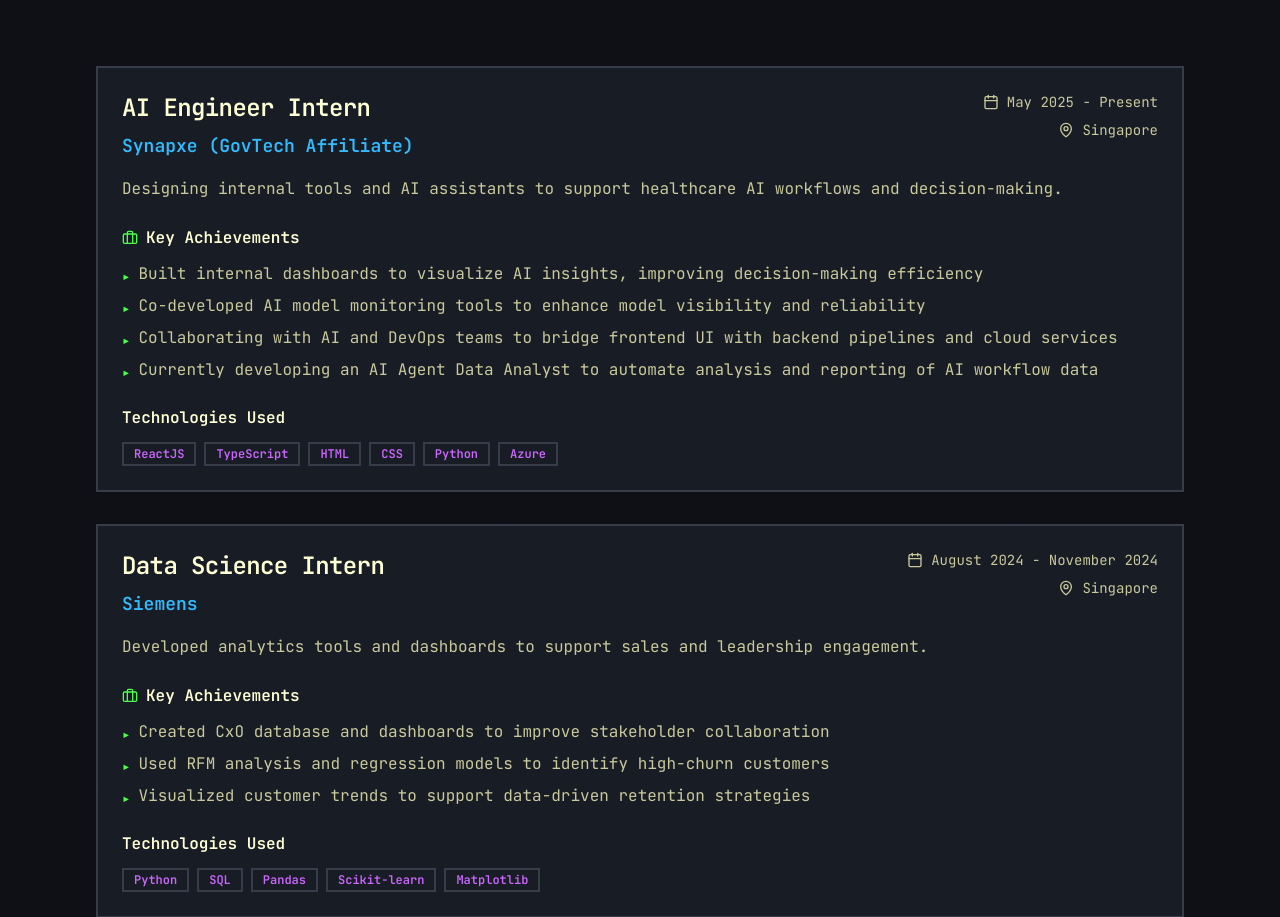
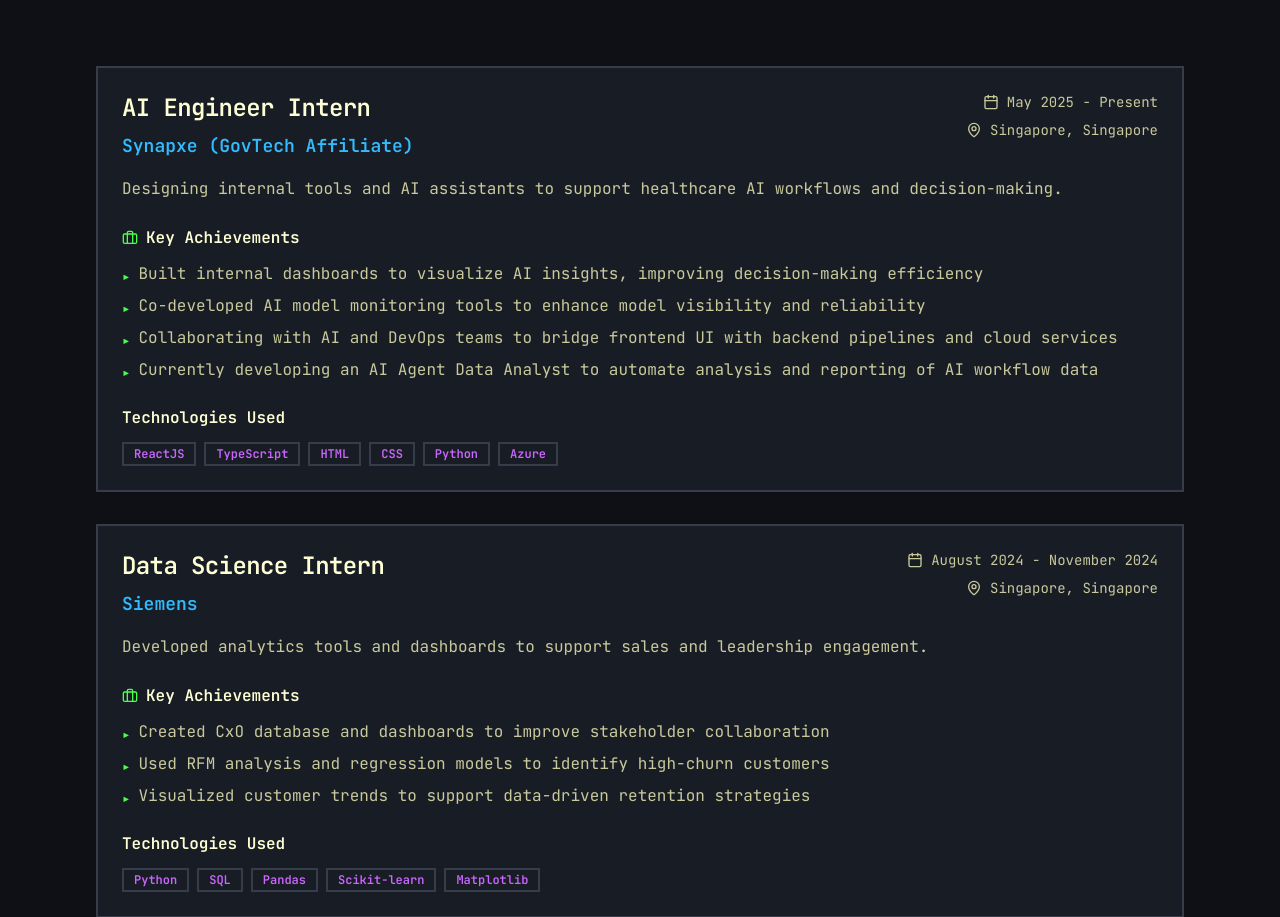
Before and after one commit to calvinfrederick/my-portfolio, a React (Vite) app: page / in a window 1280 px wide. Shown: the part 990-1907 px from the top of the page. Built offline with nearby package versions, Linux system fonts and the light colour scheme.

Commit message:
update location

```diff
--- a/src/components/Experience.tsx
+++ b/src/components/Experience.tsx
@@ -7,7 +7,7 @@ const experiences = [
     company: "Synapxe (GovTech Affiliate)",
     position: "AI Engineer Intern",
     duration: "May 2025 - Present ",
-    location: "Singapore",
+    location: "Singapore, Singapore",
     description: "Designing internal tools and AI assistants to support healthcare AI workflows and decision-making.",
     technologies: ["ReactJS", "TypeScript", "HTML", "CSS", "Python", "Azure"],
     achievements: [
@@ -21,7 +21,7 @@ const experiences = [
     company: "Siemens",
     position: "Data Science Intern",
     duration: "August 2024 - November 2024",
-    location: "Singapore",
+    location: "Singapore, Singapore",
     description: "Developed analytics tools and dashboards to support sales and leadership engagement.",
     technologies: ["Python", "SQL", "Pandas", "Scikit-learn", "Matplotlib"],
     achievements: [
```
